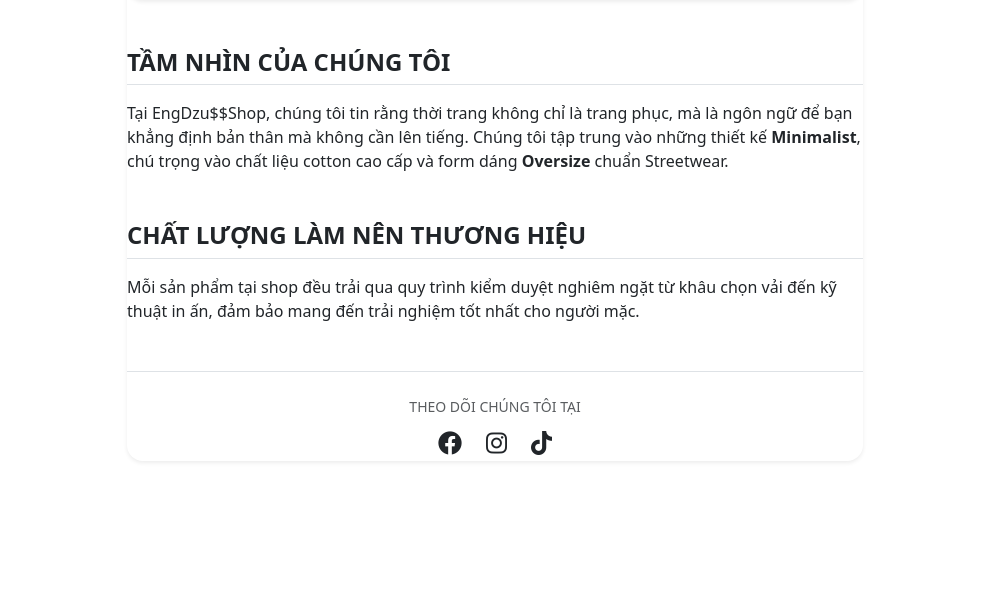
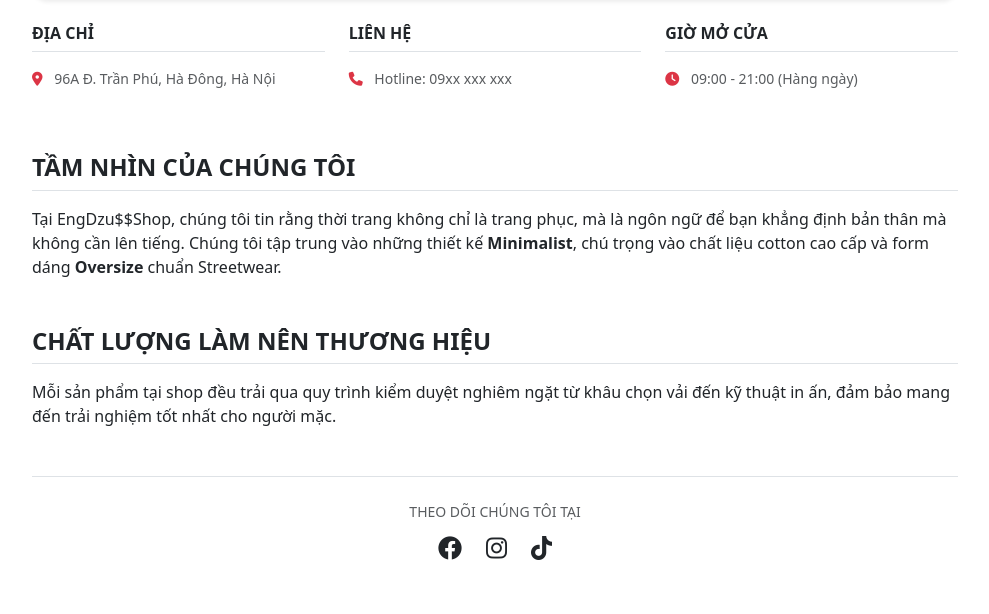
Before and after one commit to anhvu1205/TTCS-2026, a PHP site: page /about.php in a window 1280 px wide. Shown: the part 1010-1624 px from the top of the page, without its empty margins (145-1134 px from the left). Before the commit the page ends 1472 px from the top, so only its background shows below. Run offline with PHP 8.4, Linux system fonts and the light colour scheme.

Commit message:
Add files via upload

```diff
--- a/about.php
+++ b/about.php
@@ -4,6 +4,7 @@ require_once 'includes/db.php';
 ?>
 <!DOCTYPE html>
 <html lang="vi">
+
 <head>
     <meta charset="UTF-8">
     <meta name="viewport" content="width=device-width, initial-scale=1.0">
@@ -13,6 +14,7 @@ require_once 'includes/db.php';
     <link href="https://fonts.googleapis.com/css2?family=Inter:wght@400;700;800&display=swap" rel="stylesheet">
     <link rel="stylesheet" href="assets/css/style.css?v=<?php echo time(); ?>">
 </head>
+
 <body>
     <nav class="navbar navbar-expand-lg navbar-light bg-white sticky-top nav-custom">
         <div class="container-fluid px-lg-5">
@@ -36,8 +38,10 @@ require_once 'includes/db.php';
                         <ul class="dropdown-menu custom-dropdown-menu border-0 shadow-lg">
                             <li><a class="dropdown-item" href="products.php?cat=tee">T-SHIRT / ÁO THUN</a></li>
                             <li><a class="dropdown-item" href="products.php?cat=hoodie">HOODIE / SWEATER</a></li>
-                            <li><a class="dropdown-item" href="products.php?cat=pant">QUẦN / SHORTS</a></li>
-                            <li><hr class="dropdown-divider"></li>
+                            <li><a class="dropdown-item" href="products.php?cat=short">QUẦN / SHORTS</a></li>
+                            <li>
+                                <hr class="dropdown-divider">
+                            </li>
                             <li><a class="dropdown-item text-danger fw-bold" href="products.php">TẤT CẢ SẢN PHẨM</a></li>
                         </ul>
                     </li>
@@ -69,16 +73,15 @@ require_once 'includes/db.php';
 
     <div class="container mt-5 mb-5">
         <div class="row justify-content-center">
-            <div class="col-md-8 text-center">
+            <div class="col-md-10 text-center">
                 <h1 class="fw-black italic mb-4" style="letter-spacing: -1px; font-size: 3rem;">OUR STORY</h1>
                 <p class="lead text-muted mb-5">
                     Chào mừng bạn đến với <strong>EngDzu$$Shop</strong> - Nơi định hình phong cách Streetwear tối giản nhưng đầy cá tính cho thế hệ mới.
                 </p>
 
-                <div class="map-container mb-5 shadow-sm rounded-4 overflow-hidden">
-    <div class="map-container mb-5 shadow-sm rounded-4 overflow-hidden">
+                <div class="map-container mb-4 shadow-sm rounded-4 overflow-hidden">
                     <iframe
-        src="https://www.google.com/maps/embed?pb=!1m18!1m12!1m3!1d3725.292513222153!2d105.7874511!3d20.9809174!2m3!1f0!2f0!3f0!3m2!1i1024!2i768!4f13.1!3m3!1m2!1s0x3135acce762c2bb9%3A0x2357793d409aef8b!2zSOG7YyB2aeG7h24gQ8O0bmcgbmdo4buHIEI0dSBjaMOtbmggVmnhu4VuIHRo4buRbmc!5e0!3m2!1svi!2s!4v1700000000000!5m2!1svi!2s"
+                        src="https://www.google.com/maps/embed?pb=!1m18!1m12!1m3!1d3725.292513222131!2d105.78500247510406!3d20.980912980655246!2m3!1f0!2f0!3f0!3m2!1i1024!2i768!4f13.1!3m3!1m2!1s0x3135acce762c2bb9%3A0x2357473b0d28d0e9!2zSOG7YIHZp4buHbiBDw7RuZyBuZ2jhu4cgQsawdSBjaMOtbmggdmnhu4VuIHRow7RuZw!5e0!3m2!1svi!2s!4v1709545000000!5m2!1svi!2s"
                         width="100%"
                         height="450"
                         style="border:0;"
@@ -86,6 +89,21 @@ require_once 'includes/db.php';
                         loading="lazy"
                         referrerpolicy="no-referrer-when-downgrade">
                     </iframe>
+                </div>
+
+                <div class="row text-start mb-5 g-4">
+                    <div class="col-md-4">
+                        <h6 class="fw-bold text-dark border-bottom pb-2 mb-3 text-uppercase">Địa Chỉ</h6>
+                        <p class="text-muted small"><i class="fa-solid fa-location-dot me-2 text-danger"></i> 96A Đ. Trần Phú, Hà Đông, Hà Nội</p>
+                    </div>
+                    <div class="col-md-4">
+                        <h6 class="fw-bold text-dark border-bottom pb-2 mb-3 text-uppercase">Liên Hệ</h6>
+                        <p class="text-muted small"><i class="fa-solid fa-phone me-2 text-danger"></i> Hotline: 09xx xxx xxx</p>
+                    </div>
+                    <div class="col-md-4">
+                        <h6 class="fw-bold text-dark border-bottom pb-2 mb-3 text-uppercase">Giờ Mở Cửa</h6>
+                        <p class="text-muted small"><i class="fa-solid fa-clock me-2 text-danger"></i> 09:00 - 21:00 (Hàng ngày)</p>
+                    </div>
                 </div>
 
                 <div class="text-start mt-4">
@@ -111,4 +129,5 @@ require_once 'includes/db.php';
     <script src="https://cdn.jsdelivr.net/npm/bootstrap@5.3.0/dist/js/bootstrap.bundle.min.js"></script>
     <script src="assets/js/main.js"></script>
 </body>
+
 </html>
--- a/checkout.php
+++ b/checkout.php
@@ -49,6 +49,7 @@ if (isset($_POST['confirm_order'])) {
 ?>
 <!DOCTYPE html>
 <html lang="vi">
+
 <head>
     <meta charset="UTF-8">
     <title>Thanh toán</title>
@@ -57,6 +58,7 @@ if (isset($_POST['confirm_order'])) {
     <link rel="stylesheet" href="assets/css/style.css?v=26">
     <link href="https://fonts.googleapis.com/css2?family=Inter:wght@400;700;800&display=swap" rel="stylesheet">
 </head>
+
 <body class="bg-light">
     <div class="container mt-5 mb-5">
         <div class="row justify-content-center">
@@ -116,4 +118,5 @@ if (isset($_POST['confirm_order'])) {
     </div>
     <script src="https://cdn.jsdelivr.net/npm/bootstrap@5.3.0/dist/js/bootstrap.bundle.min.js"></script>
 </body>
+
 </html>
--- a/detail.php
+++ b/detail.php
@@ -24,10 +24,13 @@ if (isset($_GET['id'])) {
 
 <!DOCTYPE html>
 <html lang="vi">
+
 <head>
     <title><?php echo $product['name']; ?> - AnhVuShop</title>
     <link href="https://cdn.jsdelivr.net/npm/bootstrap@5.3.0/dist/css/bootstrap.min.css" rel="stylesheet">
-    <link rel="stylesheet" href="assets/css/styles.css"> </head>
+    <link rel="stylesheet" href="assets/css/styles.css">
+</head>
+
 <body>
 
     <nav class="navbar navbar-expand-lg navbar-light bg-light mb-5">
@@ -77,4 +80,5 @@ if (isset($_GET['id'])) {
     </div>
 
 </body>
+
 </html>
```
Also changed, not shown: cart.php (+15 -6 lines), products.php (+12 -7 lines), shop.php (+11 -6 lines), style.css (+18 -0 lines). Lines whose indentation alone changed are shown as unchanged.
